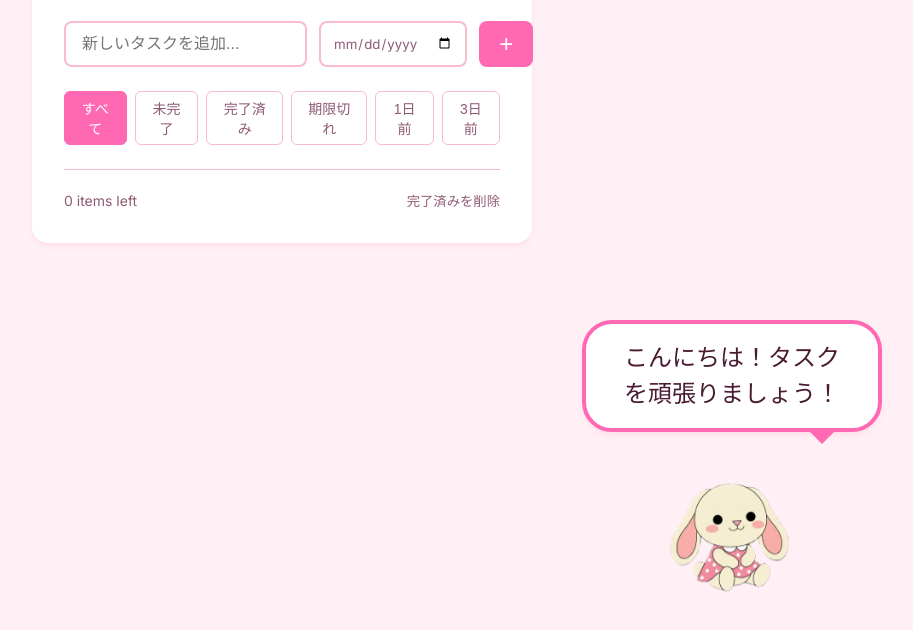
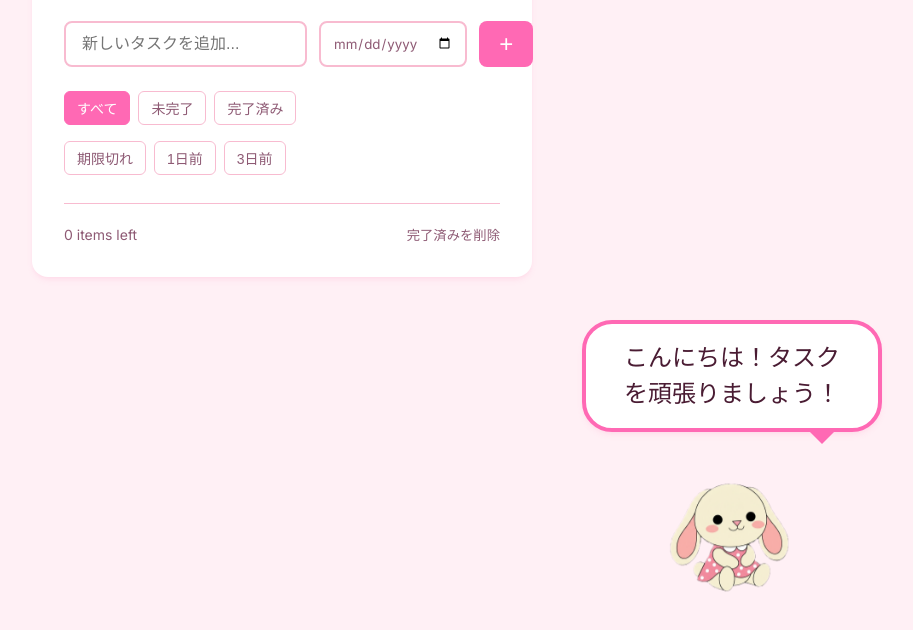
Before and after one commit to i225t005-source/my-app-2026-, a plain HTML site: page index.html in a window 1280 px wide. Shown: the part 144-774 px from the top of the page, without its empty margins (358-1271 px from the left). Drawn offline with Linux system fonts and the light colour scheme; a web font is replaced by a local one.

Commit message:
style: improve filter UI by splitting buttons into two rows

```diff
--- a/index.html
+++ b/index.html
@@ -25,12 +25,16 @@
         </section>
 
         <section class="filter-section">
+            <div class="filter-group">
                 <button class="filter-btn active" data-filter="all">すべて</button>
                 <button class="filter-btn" data-filter="active">未完了</button>
                 <button class="filter-btn" data-filter="completed">完了済み</button>
+            </div>
+            <div class="filter-group">
                 <button class="filter-btn" data-filter="overdue">期限切れ</button>
                 <button class="filter-btn" data-filter="danger">1日前</button>
                 <button class="filter-btn" data-filter="urgent">3日前</button>
+            </div>
         </section>
 
         <ul id="task-list"></ul>
--- a/style.css
+++ b/style.css
@@ -101,11 +101,21 @@ header h1 {
 
 .filter-section {
     display: flex;
-    gap: 8px;
+    flex-direction: column;
+    gap: 12px;
     margin-bottom: 20px;
 }
 
+.filter-group {
+    display: flex;
+    gap: 8px;
+    flex-wrap: nowrap;
+    overflow-x: auto;
+    padding-bottom: 4px;
+}
+
 .filter-btn {
+    white-space: nowrap;
     background: none;
     border: 1px solid var(--border);
     padding: 6px 12px;
@@ -114,6 +124,7 @@ header h1 {
     font-size: 0.875rem;
     color: var(--text-muted);
     transition: all 0.2s;
+    flex-shrink: 0;
 }
 
 .filter-btn.active {
```
Lines whose indentation alone changed are shown as unchanged.
